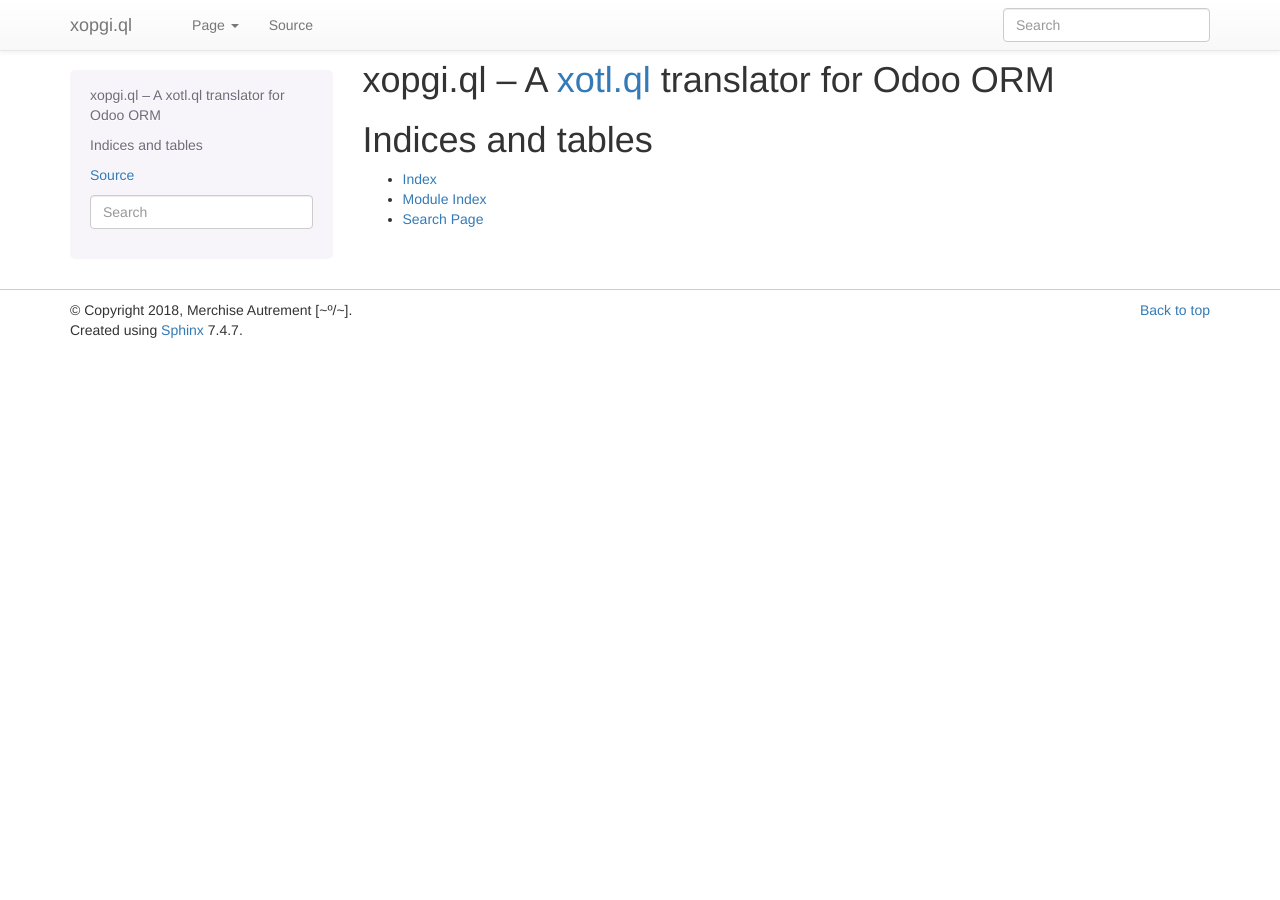
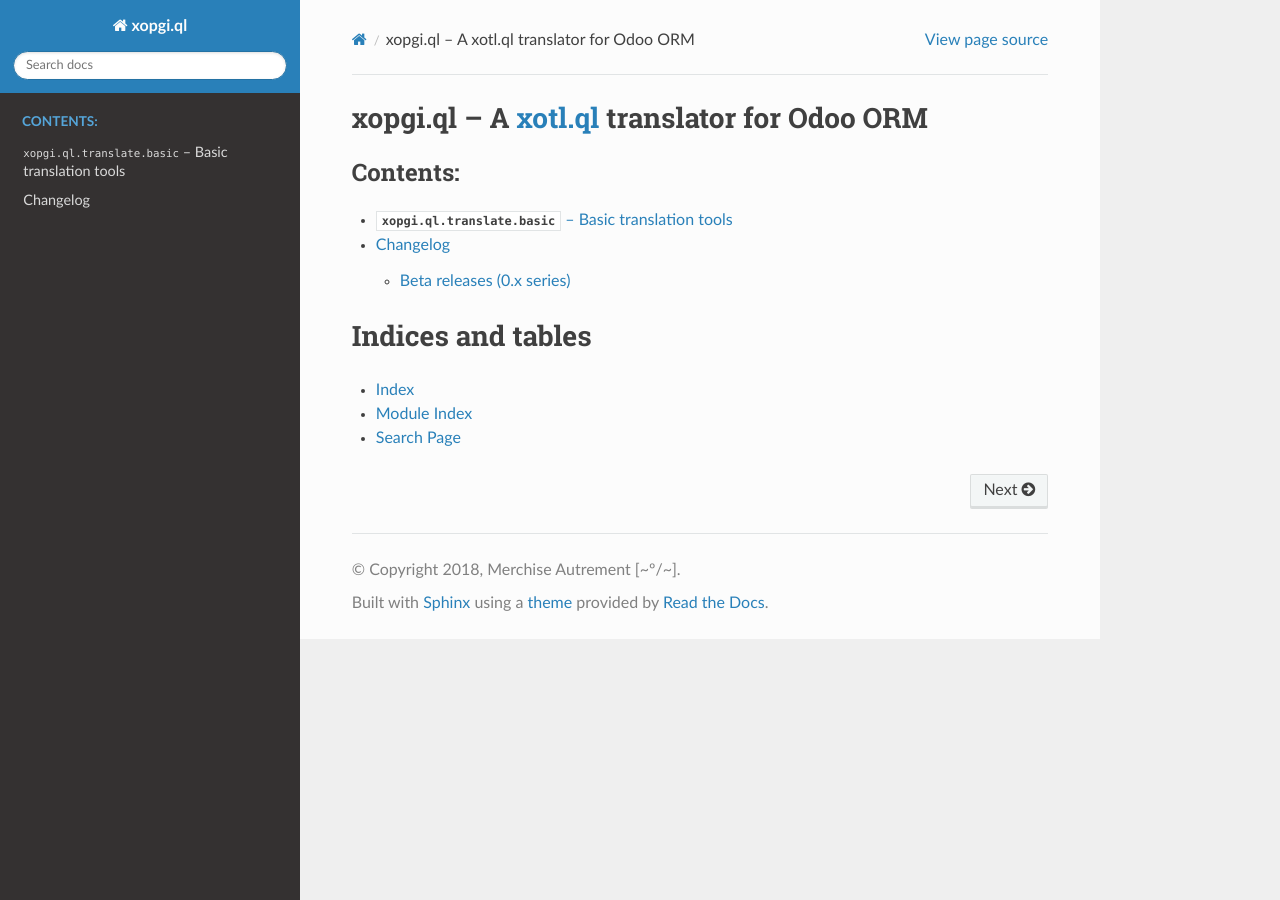
Before and after one commit to merchise/xotl.fl, a Sphinx documentation site: the page built from docs/source/index.rst, in a window 1280 px wide. Built offline with Sphinx 7.4.7 and the Read the Docs theme 2.0.0, drawn with Linux system fonts in a browser that asks for light colours; the version number could not be read and is left out.

Commit message:
Add basic documentation.

```diff
--- a/docs/source/conf.py
+++ b/docs/source/conf.py
@@ -105,11 +105,11 @@
 # a list of builtin themes.
 #
 try:
-    import sphinx_bootstrap_theme as theme
-    html_theme_path = theme.get_html_theme_path()
-    html_theme = 'bootstrap'
+    import sphinx_rtd_theme as theme
+    html_theme = 'sphinx_rtd_theme'
+    html_theme_path = [theme.get_html_theme_path()]
 except ImportError:
-    html_theme = 'alabaster'
+    html_theme = 'pyramid'
 
 # Theme options are theme-specific and customize the look and feel of a theme
 # further.  For a list of options available for each theme, see the
--- /dev/null
+++ b/docs/source/history.rst
@@ -0,0 +1,11 @@
+===========
+ Changelog
+===========
+
+Beta releases (0.x series)
+==========================
+
+2018-06-18.  Release 0.1.0
+--------------------------
+
+.. include:: history/changes-0.1.0.rst
--- /dev/null
+++ b/docs/source/history/changes-0.1.0.rst
@@ -0,0 +1 @@
+Initial release with just a simple `xopgi.ql.translate.basic.`
--- a/docs/source/index.rst
+++ b/docs/source/index.rst
@@ -2,9 +2,12 @@
 ================================================
 
 .. toctree::
+   :glob:
    :maxdepth: 2
    :caption: Contents:
 
+   xopgi.ql/**
+   history
 
 
 Indices and tables
--- /dev/null
+++ b/docs/source/xopgi.ql/translate/basic.rst
@@ -0,0 +1,6 @@
+============================================================
+ `xopgi.ql.translate.basic`:mod: -- Basic translation tools
+============================================================
+
+.. automodule:: xopgi.ql.translate.basic
+   :members: filtered
```
Also changed, not shown: 2 other files.
